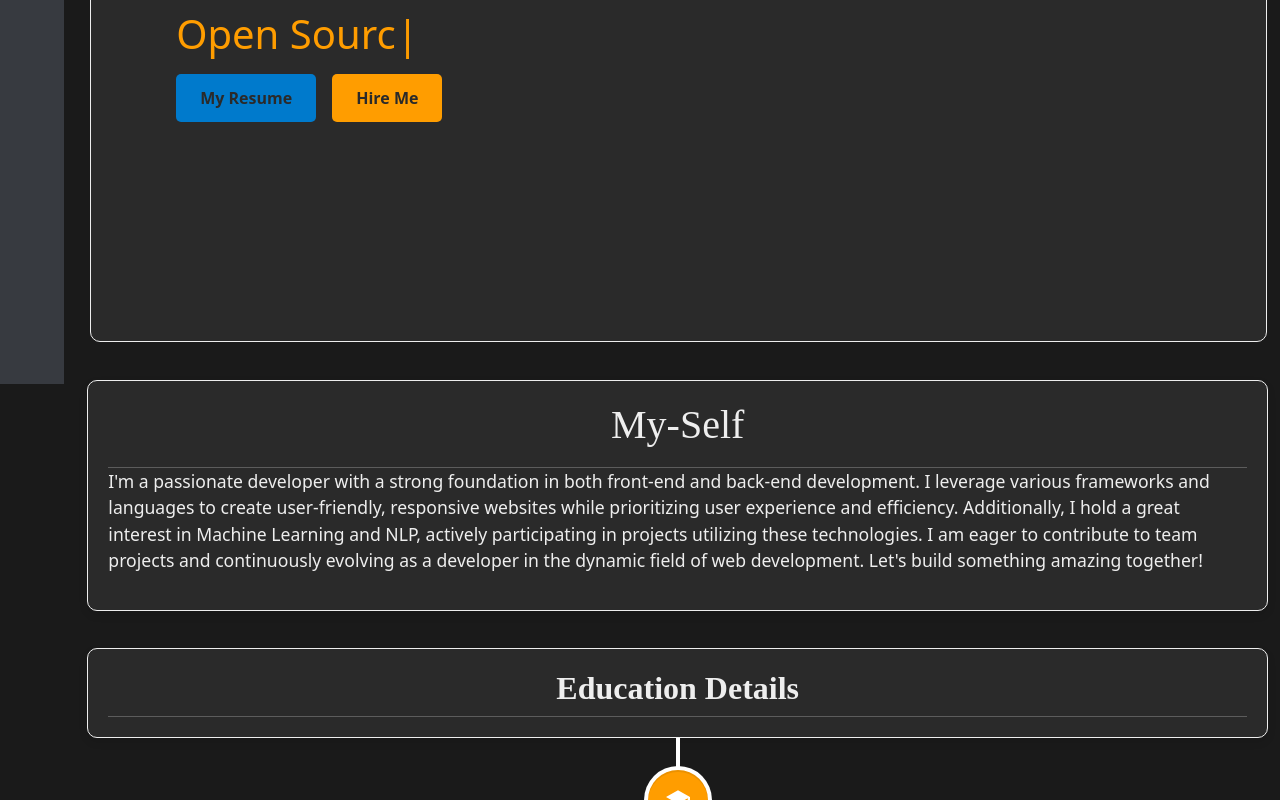
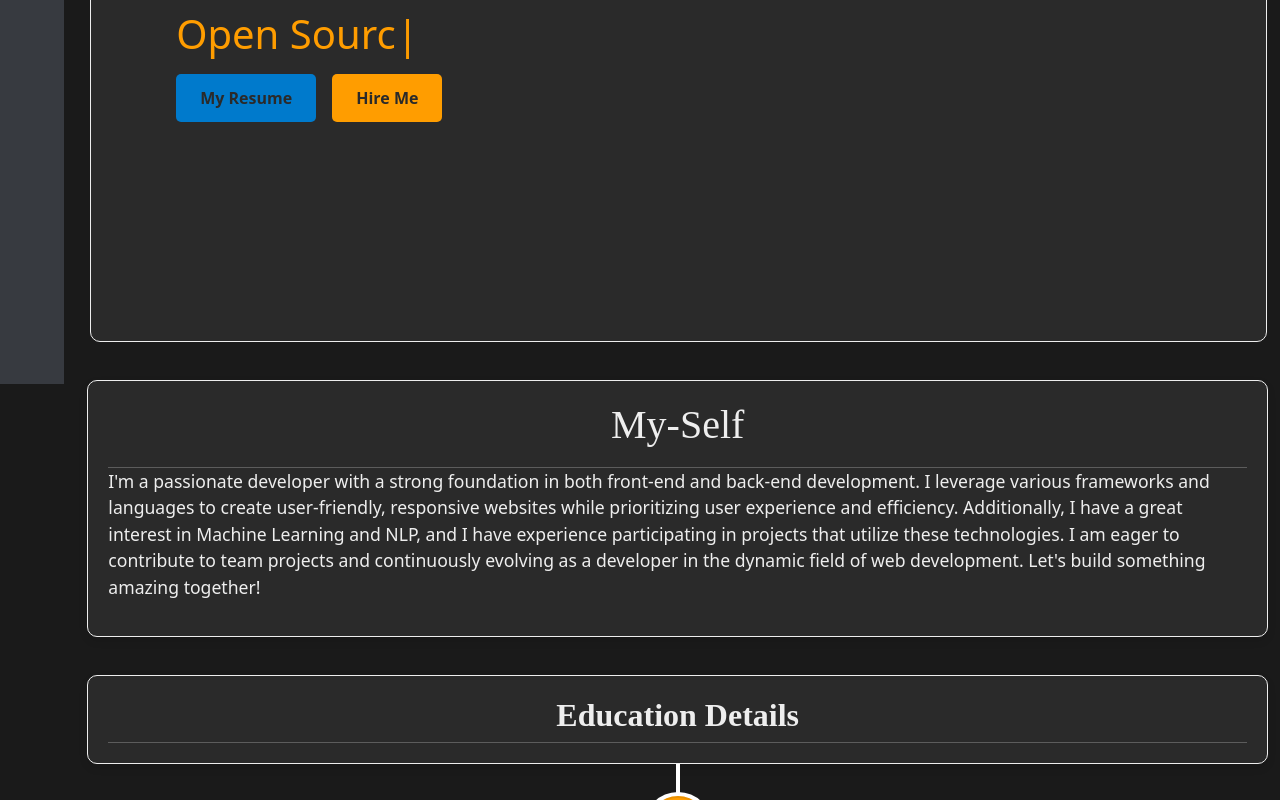
Before and after one commit to Varshi45/My-Portfolio, a React (Create React App) app: page / in a window 1280 px wide. Shown: the part 416-1216 px from the top of the page. Built offline with nearby package versions, Linux system fonts and the light colour scheme.

Commit message:
Update About.js

```diff
--- a/src/pages/About/About.js
+++ b/src/pages/About/About.js
@@ -11,7 +11,7 @@ const About = ({ sidebarToggle }) => {
                 <h1> My-Self </h1>
                 <hr />
                 <p>
-                    I'm a passionate developer with a strong foundation in both front-end and back-end development. I leverage various frameworks and languages to create user-friendly, responsive websites while prioritizing user experience and efficiency. Additionally, I hold a great interest in Machine Learning and NLP, actively participating in projects utilizing these technologies.
+                    I'm a passionate developer with a strong foundation in both front-end and back-end development. I leverage various frameworks and languages to create user-friendly, responsive websites while prioritizing user experience and efficiency. Additionally, I have a great interest in Machine Learning and NLP, and I have experience participating in projects that utilize these technologies.
                     I am eager to contribute to team projects and continuously evolving as a developer in the dynamic field of web development. Let's build something amazing together!
                 </p>
             </div>
```
